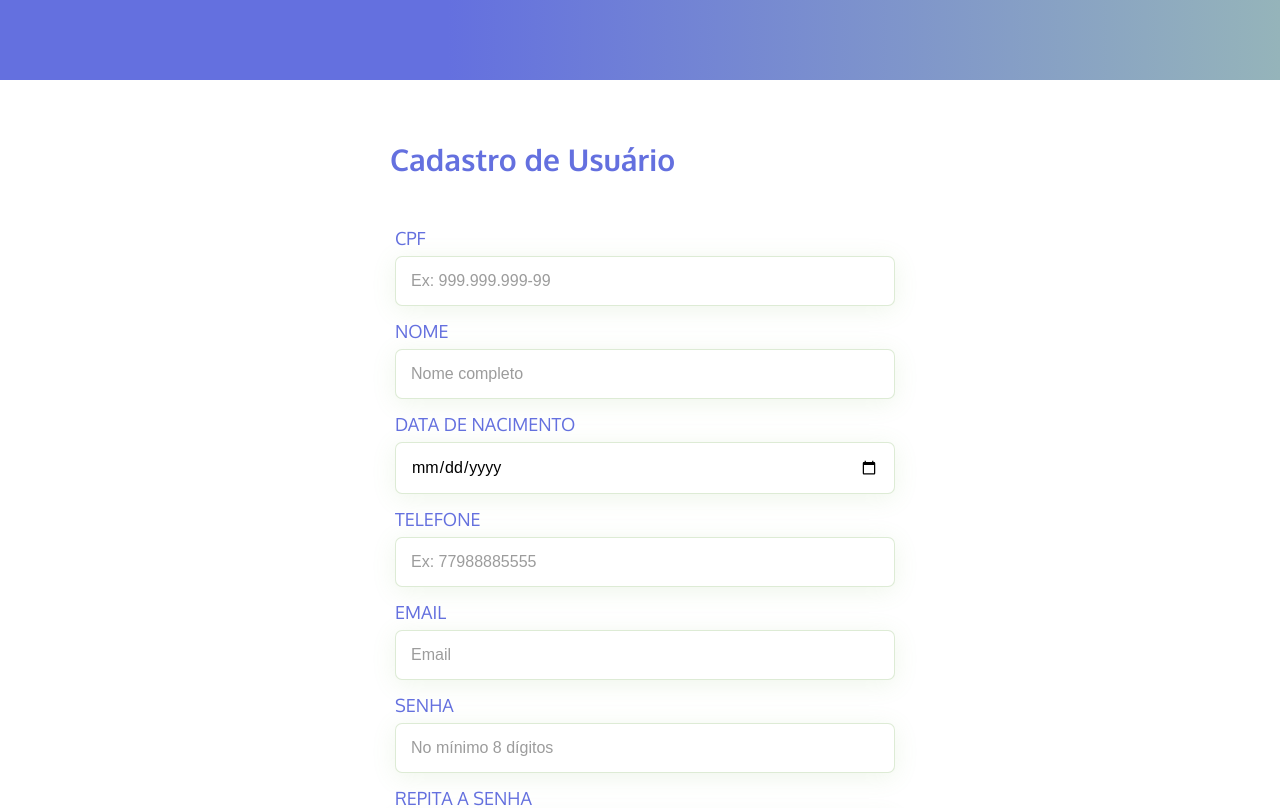
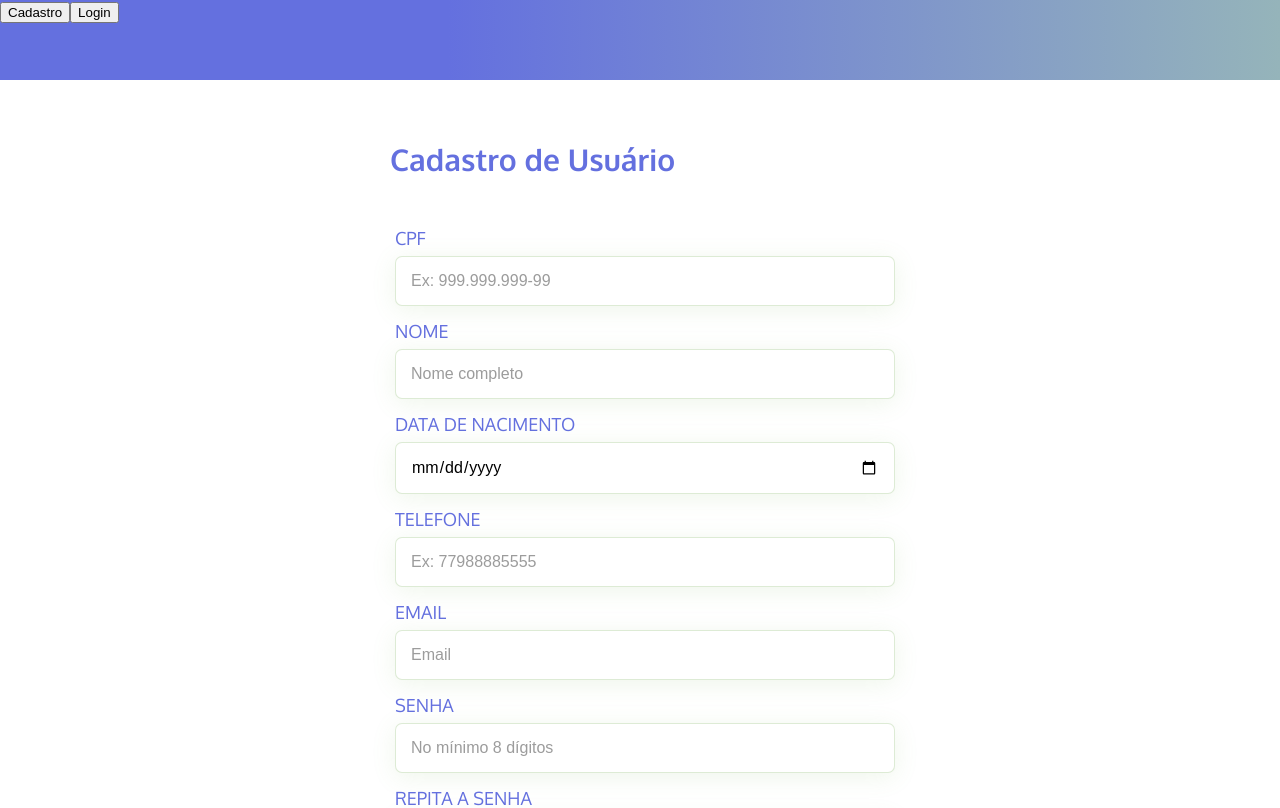
Before and after one commit to wilembergson/clinicas-dev, a React (Create React App) app: page / in a window 1280 px wide. Shown: the top 808 px of the page. Built offline with nearby package versions, Linux system fonts and the light colour scheme.

Commit message:
Adding colors variable

```diff
--- a/src/App.tsx
+++ b/src/App.tsx
@@ -12,7 +12,6 @@ export default function App() {
     return (
       <UserContext.Provider value={{token, setToken}}>
         <AppBody>
-            <Header/>
             <BrowserRouter>
                 <Routes>
                     <Route path="/" element={<Register/>}/>
@@ -31,8 +30,3 @@ const AppBody = styled.main`
     align-items: center;
     flex-direction: column;
 `
-const Header = styled.header`
-    width: 100%;
-    height: 80px;
-    background: linear-gradient(90deg, #6470df 35%, rgba(149,180,186,1) 100%);
-`
--- /dev/null
+++ b/src/components/Header.tsx
@@ -0,0 +1,18 @@
+import { useNavigate } from "react-router-dom"
+import styled from "styled-components"
+
+export default function Header(){
+    const navigate = useNavigate()
+    return(
+        <HeaderBody>
+            <button onClick={()=>navigate('/')}>Cadastro</button>
+            <button onClick={()=>navigate('/login')}>Login</button>
+        </HeaderBody>
+    )
+}
+
+const HeaderBody = styled.header`
+    width: 100%;
+    height: 80px;
+    background: linear-gradient(90deg, #6470df 35%, rgba(149,180,186,1) 100%);
+`
--- /dev/null
+++ b/src/components/Loading.tsx
@@ -0,0 +1,18 @@
+import { TwinSpin } from "react-cssfx-loading"
+import styled from "styled-components"
+
+export default function Loading(){
+    return(
+        <Container>
+            <TwinSpin color="#7267b6" width="150px" height="150px"/>
+        </Container>
+    )
+}
+
+export const Container = styled.div`
+  display: flex;
+  justify-content: center;
+  align-items: center;
+  flex-direction: column;
+  height: 80vh;
+`
--- a/src/components/SaredStyles.ts
+++ b/src/components/SaredStyles.ts
@@ -1,9 +1,10 @@
-import styled from "styled-components";
+import styled from "styled-components"
+import { colors } from "../utils/Colors"
 
 export const Title = styled.h2`
     margin-top: 60px;
     font-size: 30px;
-    color: #6470df;
+    color: ${colors.primary};
     font-family: 'Oxygen', sans-serif;
 `
 
@@ -23,7 +24,7 @@ export const Label = styled.label`
   font-weight: 400;
   font-size: 18px;
   line-height: 15px;
-  color: #6470df;
+  color: ${colors.primary};
   margin-top: 8px;
   margin-left: 5px;
 `
@@ -64,16 +65,8 @@ export const Button = styled.button`
   color: #FFFFFF;
   text-align: center;
   padding: 10px;
-  background: #6470df;
+  background: ${colors.primary};
   border-radius: 8px;
   width: 100%;
   height: 60px;
 `
-
-export const Container = styled.div`
-  display: flex;
-  justify-content: center;
-  align-items: center;
-  flex-direction: column;
-  height: 80vh;
-`
--- a/src/index.css
+++ b/src/index.css
@@ -1,6 +1,6 @@
 body {
   margin: 0;
-  font-family: -apple-system, BlinkMacSystemFont, 'Segoe UI', 'Roboto', 'Oxygen',
+  font-family: 'Segoe UI', 'Roboto', 'Oxygen',
     'Ubuntu', 'Cantarell', 'Fira Sans', 'Droid Sans', 'Helvetica Neue',
     sans-serif;
   -webkit-font-smoothing: antialiased;
--- a/src/pages/Login.tsx
+++ b/src/pages/Login.tsx
@@ -1,10 +1,11 @@
-import { useContext, useState } from "react"
+import { useState } from "react"
 import { useNavigate } from "react-router-dom"
 import { ToastContainer } from "react-toastify"
 import styled from "styled-components"
 import api from "../api/ApiConections"
+import Header from "../components/Header"
+import Loading from "../components/Loading"
 import { Button, Form, Input, Label, Title } from "../components/SaredStyles"
-import UserContext from "../contexts/UserContext"
 import { erroMessage } from "../utils/toasts"
 
 export type LoginBody = {
@@ -13,8 +14,8 @@ export type LoginBody = {
 }
 
 export default function Login(){
-    const {setToken} = useContext(UserContext)
     const navigate = useNavigate()
+    const [loading, setLoading] = useState(false)
     const initialData:LoginBody = {
         email:'',
         password:''
@@ -27,20 +28,24 @@ export default function Login(){
 
     async function handleSubmit(e:any){
         e.preventDefault()
+        setLoading(true)
         const login = {...formData}
         try{
             const {data} = await api.login(login)
-            setToken(data)
             localStorage.setItem("token", data.token)
             navigate("/home")
         }catch(error:any){
-            const errorMessage:string = error.response.data.error
+            setLoading(false)
             erroMessage(error.response.data.error)
         }
     }
     return(
-        <LoginBody>
+        <>
+            <Header/>
+            <LoginForm>
             <ToastContainer/>
+            {!loading ?
+                <>
                    <Title>Login</Title>
                     <Form onSubmit={handleSubmit}>
                     <Label>EMAIL</Label>
@@ -63,11 +68,13 @@ export default function Login(){
                             />
                             <Button>Entrar</Button>
                     </Form>
-        </LoginBody>
+                </> : <Loading/>}
+            </LoginForm>
+        </>
     )
 }
 
-const LoginBody = styled.section`
+const LoginForm = styled.section`
     display: flex;
     width: 400px;
     justify-content: center;
--- a/src/pages/RegisterUser.tsx
+++ b/src/pages/RegisterUser.tsx
@@ -1,11 +1,12 @@
 import { useState } from "react"
-import { Spin } from "react-cssfx-loading"
 import { useNavigate } from "react-router-dom"
 import { ToastContainer } from "react-toastify"
 import styled from "styled-components"
 import api from "../api/ApiConections"
+import Header from "../components/Header"
+import Loading from "../components/Loading"
 
-import { Button, Container, Form, Input, Label, Title } from "../components/SaredStyles"
+import { Button, Form, Input, Label, Title } from "../components/SaredStyles"
 import { erroMessage, sucessMessage } from "../utils/toasts"
 
 export type userBody = {
@@ -85,6 +86,8 @@ export default function Register(){
         }
     }
     return(
+        <>
+            <Header/>
             <RegisterBody>
                 <ToastContainer/>
                 {(loading===false) ?
@@ -156,8 +159,9 @@ export default function Register(){
                         />
                         <Button>Cadastrar</Button>
                     </Form>
-            </> : <Container><Spin color="#5d51a0" width="150px" height="150px"/></Container>}
+                </> : <Loading/>}
             </RegisterBody>
+        </>
     )
 }
 
--- /dev/null
+++ b/src/utils/Colors.ts
@@ -0,0 +1,3 @@
+export const colors = {
+    primary:'#6470df'
+}
```
Lines whose indentation alone changed are shown as unchanged.
